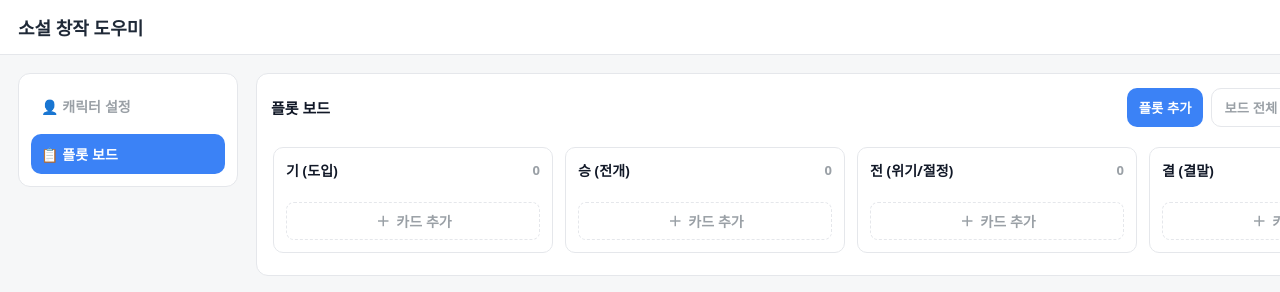
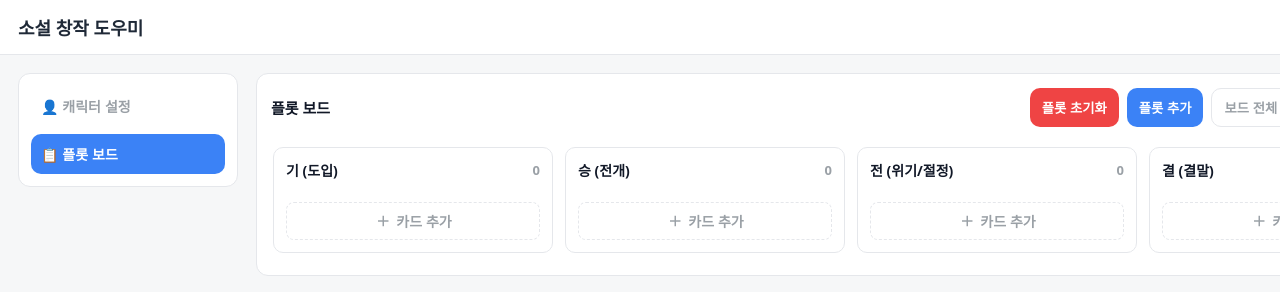
Before and after one commit to Naheeria/novelfriend, a plain HTML site: page index.html in a window 1280 px wide. Both pictures are taken after a click on the button "📋 플롯 보드". Shown: the top 292 px of the page. Drawn offline with Linux system fonts and the light colour scheme.

Commit message:
Update index.html

```diff
--- a/index.html
+++ b/index.html
@@ -114,6 +114,15 @@
     border-color: #f3f4f6 !important;
     color: var(--muted) !important;
   }
+  /* 버튼에 danger 스타일 추가 */
+  .btn.danger {
+    background: var(--danger);
+    color: #fff;
+  }
+  .btn.danger:hover {
+    background: #c30707; /* 조금 더 어두운 빨간색 */
+  }
+
 
   /* '+' 버튼에 대한 명시적인 CSS 스타일 */
   .add-card-btn {
@@ -321,6 +330,7 @@
         <div style="display:flex; justify-content:space-between; align-items:center; gap:12px; margin-bottom:12px;">
           <h2 style="margin:0">플롯 보드</h2>
           <div style="display:flex; gap:8px;">
+            <button class="btn danger" onclick="resetPlotBoard()">플롯 초기화</button>
             <button class="btn" onclick="openPlotModal()">플롯 추가</button>
             <button class="btn ghost" onclick="exportBoardAsPNG()">보드 전체 PNG 저장</button>
           </div>
@@ -609,6 +619,20 @@ function deletePlotCard(id, stage){
   renderPlotBoard(); saveAll();
 }
 
+/* ✨ 플롯 초기화 기능 추가 */
+function resetPlotBoard(){
+    if(!confirm('경고: 플롯 보드의 모든 카드를 영구적으로 삭제하시겠습니까? 이 작업은 되돌릴 수 없습니다.')) return;
+
+    // plotData를 완전히 초기화
+    plotData = { '기': [], '승': [], '전': [], '결': [] };
+
+    // 화면 및 로컬 스토리지 갱신
+    renderPlotBoard();
+    saveAll();
+    alert('플롯 보드의 모든 카드가 삭제되었습니다.');
+}
+
+
 /* Render board */
 function renderPlotBoard(){
   for(const col of document.querySelectorAll('.column')){
@@ -679,7 +703,7 @@ async function exportBoardAsPNG(){
   const board = document.getElementById('plot-board');
   const allColumns = document.querySelectorAll('.column');
   // 캡처 시 숨겨야 할 요소들(모든 버튼과 아이콘)을 찾습니다.
-  const noPrintEls = board.querySelectorAll('.card-actions, .add-card-btn, .btn.ghost');
+  const noPrintEls = board.querySelectorAll('.card-actions, .add-card-btn, .btn.danger, .btn.ghost');
   const exportBtn = document.querySelector('.btn.ghost');
 
   // 1. 버튼 비활성화 및 텍스트 변경
```
